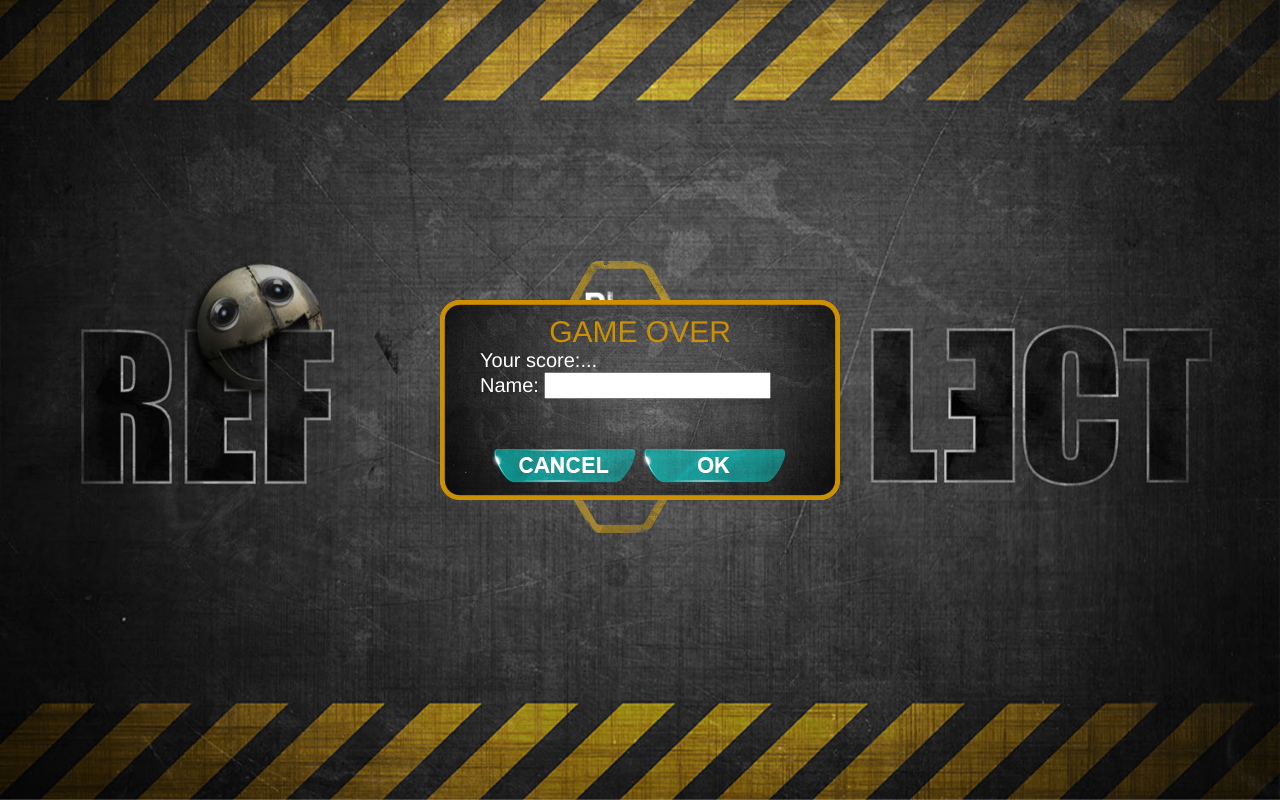
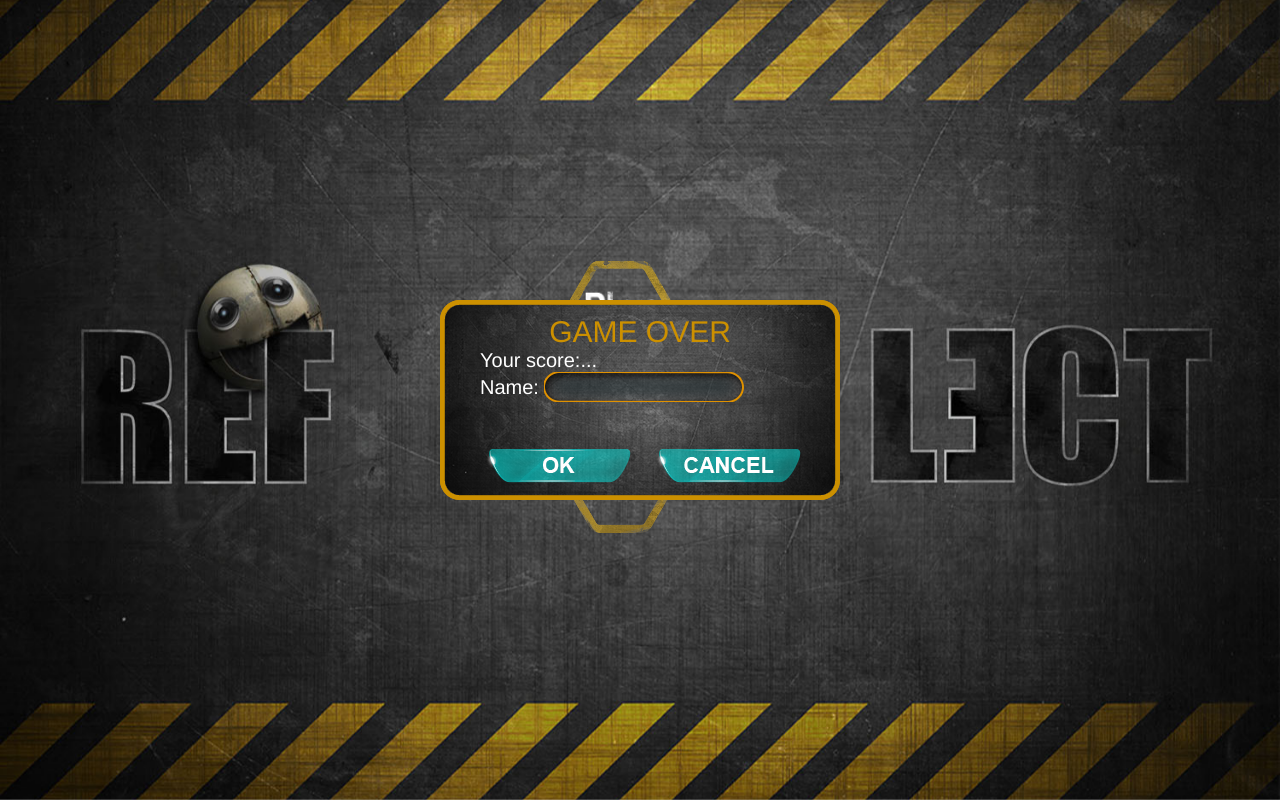
Before and after one commit to limonspb/reflect, a PHP site: page / in a window 1280 px wide. Run offline with PHP 8.4, Linux system fonts and the light colour scheme; some libraries are stand-ins or nearby versions.

Commit message:
some html in name input panel

```diff
--- a/game/index.html
+++ b/game/index.html
@@ -290,8 +290,8 @@
 				Name: <input type="text" maxlength="10" id="playerName"/><br>
 			</div>
 			<div id="goButtons">
+				<div id="cancelRecordButton" class="goButton"></div>
 				<div id="sendRecordButton" class="goButton"></div>
-				<div id="cancelRecordButton" class="goButton"></div>
 			</div>
 		</div>
 
--- a/game/style.css
+++ b/game/style.css
@@ -157,7 +157,7 @@ body{
 	position:absolute;
 	top : 100%;
 	margin-top : -70px;
-	margin-left : 50px;
+	margin-left : 35px;
 
 }
 
@@ -175,7 +175,7 @@ body{
 #sendRecordButton{
 	float : right;
 	background: url('img/menu/okoff.png') no-repeat scroll top left transparent;
-	width : 150px;
+	width : 170px;
 	height : 70px;
 }
 #sendRecordButton:hover{
@@ -184,10 +184,19 @@ body{
 
 #cancelRecordButton{
 	float : right;
-	background: url('img/menu/cancelon.png') no-repeat scroll top left transparent;
-	width : 150px;
+	background: url('img/menu/canceloff.png') no-repeat scroll top left transparent;
+	width : 170px;
 	height : 70px;
 }
 #cancelRecordButton:hover{
-	background: url('img/menu/canceloff.png') no-repeat scroll top left transparent;
+	background: url('img/menu/cancelon.png') no-repeat scroll top left transparent;
 }
+
+#playerName{
+	background: url(img/menu/input.png) no-repeat scroll top left transparent;
+	border : 0px;
+	width : 200px;
+	height : 30px;
+	padding-left : 10px;
+	outline: none;
+}
--- a/game/unit/BaseUnit.js
+++ b/game/unit/BaseUnit.js
@@ -75,6 +75,7 @@ BaseUnit.prototype.checkHitBullet = function()
 
 			global.BulletFactory.removeBullet(i);
 			len--;
+			i--;
 
 			this.setUnitDamage(this, bull.damage);
 
--- a/game/unit/enemy/EnemyManager.js
+++ b/game/unit/enemy/EnemyManager.js
@@ -105,7 +105,7 @@ EnemyManager.prototype.blow = function(unit)
 		anim.stop();
 		global.EnemyManager.enemiesCont.removeChild(anim);
 		anim = null;
-		global.EnemyManager.removeEnemy(unit);
+		//global.EnemyManager.removeEnemy(unit);
 	}
 
 	//var scale = 0.6;
@@ -119,7 +119,7 @@ EnemyManager.prototype.blow = function(unit)
 
 	unit.stopUnit = true;
 
-	//global.EnemyManager.removeEnemy(unit);
+	global.EnemyManager.removeEnemy(unit);
 }
 
 EnemyManager.prototype.removeEnemy = function(enemy)
--- a/game/unit/enemy/types/MediumEnemy.js
+++ b/game/unit/enemy/types/MediumEnemy.js
@@ -75,7 +75,7 @@ MediumEnemy.prototype.initOptions = function ()
 	this.damage = 10;
 	this.bulletRespawn = 3500 + Math.random()*1500;
 	this.bulletType = BulletTypes.SHOT_GUN;
-	this.minRange = 50;
+	this.minRange = 150;
 	this.maxRange = 500;
 }
 
```
Also changed, not shown: game/img/menu/canceloff.png, game/img/menu/cancelon.png, game/img/menu/input.png (added), game/img/menu/okoff.png, game/img/menu/okon.png.
